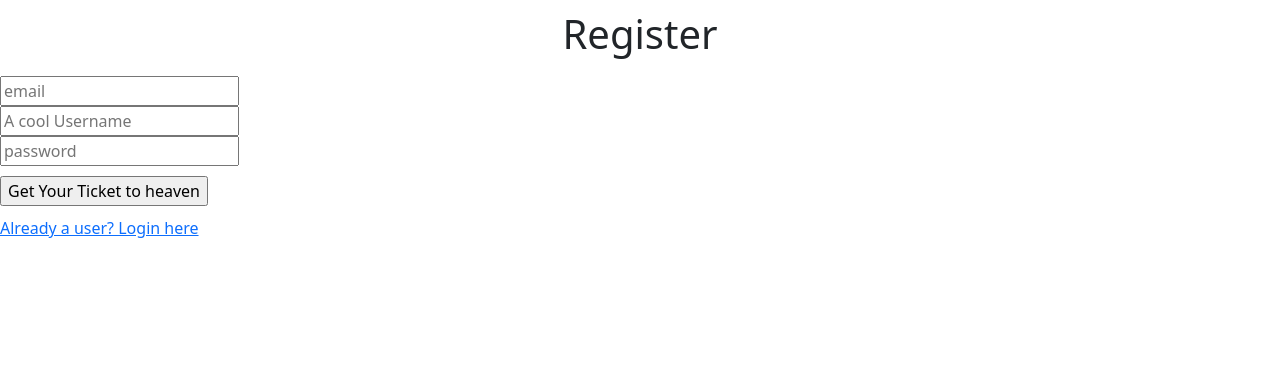
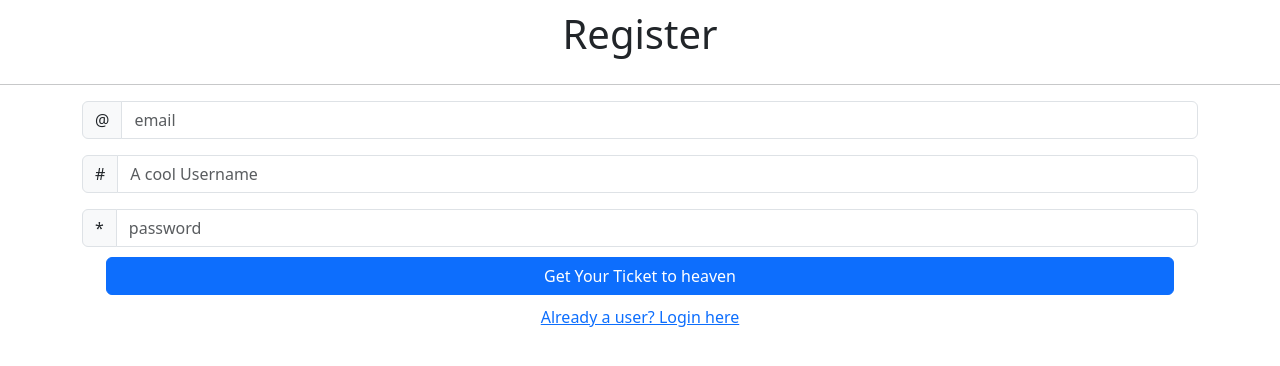
Before and after one commit to neelansh27/WhisperPost, a Flask app: page /sign-up in a window 1280 px wide. Shown: the top 366 px of the page. Run offline with Flask 3, Linux system fonts and the light colour scheme; some web fonts are replaced.

Commit message:
Styled Register page

```diff
--- a/app.py
+++ b/app.py
@@ -1,28 +1,31 @@
-from flask import Flask, redirect, render_template, request, url_for,session
+from flask import Flask, redirect, render_template, request, url_for, session
 from flask_sqlalchemy import SQLAlchemy
 from flask_bcrypt import Bcrypt, bcrypt
-from flask_login import LoginManager, current_user, login_required, login_user, logout_user , UserMixin
+from flask_login import LoginManager, current_user, login_required, login_user, logout_user, UserMixin
 import os
 
 from sqlalchemy.engine import url
 basedir = os.path.abspath(os.path.dirname(__file__))
 
 app = Flask(__name__)
-app.config['SQLALCHEMY_DATABASE_URI'] ='sqlite:///' + os.path.join(basedir, 'database.db')
+app.config['SQLALCHEMY_DATABASE_URI'] = 'sqlite:///' + \
+    os.path.join(basedir, 'database.db')
 app.secret_key = 'your_secret_key'
 # app.config['SQLALCHEMY_TRACK_MODIFICATIONS'] = False
 
 db = SQLAlchemy(app)
-bcrypt=Bcrypt(app)
-login_manager= LoginManager(app)
-login_manager.login_view='index' # reffering to login page
+bcrypt = Bcrypt(app)
+login_manager = LoginManager(app)
+login_manager.login_view = 'login'  # reffering to login page
+
 
 @login_manager.user_loader
 def load_user(user_id):
     return data.query.get(int(user_id))
 
-class data(db.Model,UserMixin):
-    id = db.Column(db.Integer, primary_key=True,autoincrement=True)
+
+class data(db.Model, UserMixin):
+    id = db.Column(db.Integer, primary_key=True, autoincrement=True)
     username = db.Column(db.String(80), unique=True, nullable=False)
     email = db.Column(db.String(120), unique=True, nullable=False)
     password = db.Column(db.String(80), nullable=False)
@@ -30,60 +33,66 @@ class data(db.Model,UserMixin):
     def __repr__(self):
         return f'Name:{self.username}'
 
-#FOLLOWING CODE CAN BE RUN ONCE TO CREATE THE DATABASE
+# FOLLOWING CODE CAN BE RUN ONCE TO CREATE THE DATABASE
 # if __name__ == "__main__":
 #     with app.app_context():
 #         db.create_all()
 
-@app.route('/') #redirecting root to a different page
+
+@app.route('/')  # redirecting root to a different page
 def re():
-    return redirect(url_for('index'))
+    return redirect(url_for('login'))
 
-@app.route('/index',methods=['GET','POST'])
-def index():
+
+@app.route('/login', methods=['GET', 'POST'])
+def login():
     if current_user.is_authenticated:
         return redirect(url_for('success'))
-    if request.method=='POST':
-        email=request.form.get("email")
-        password=request.form.get('password')
+    if request.method == 'POST':
+        email = request.form.get("email")
+        password = request.form.get('password')
         user = data.query.filter_by(email=email).first()
-        if not user: # checking if user exists of not
-            return render_template('index.html',error='User does not exists')
-        if bcrypt.check_password_hash(user.password,password):
+        if not user:  # checking if user exists of not
+            return render_template('login.html', error='User does not exists')
+        if bcrypt.check_password_hash(user.password, password):
             login_user(user)
             return redirect(url_for('success'))
         else:
-            return render_template('index.html',error='Incorrect password')
-    return render_template("index.html")
+            return render_template('login.html', error='Incorrect password')
+    return render_template("login.html")
 
-@app.route('/sign-up',methods=['GET','POST'])
+
+@app.route('/sign-up', methods=['GET', 'POST'])
 def signup():
-    if request.method=='POST':
-        email=request.form.get("email")
-        name=request.form.get("username")
-        password=request.form.get("password")
+    if request.method == 'POST':
+        email = request.form.get("email")
+        name = request.form.get("username")
+        password = request.form.get("password")
 
-        #validation
+        # validation
         existing_email = data.query.filter_by(email=email).first()
         existing_name = data.query.filter_by(username=name).first()
         if existing_email:
-            return render_template('signup.html',error='This email is already in use')
+            return render_template('signup.html', error='This email is already in use')
         if existing_name:
-            return render_template('signup.html',error='Username is already taken')
-        new_user=data(username=name,email=email,password=bcrypt.generate_password_hash(password))
+            return render_template('signup.html', error='Username is already taken')
+        new_user = data(username=name, email=email,
+                        password=bcrypt.generate_password_hash(password))
         db.session.add(new_user)
         db.session.commit()
-        return render_template("signup.html",msg="User registered successfully")
+        return render_template("signup.html", msg="User registered successfully")
 
     return render_template("signup.html")
+
 
 @app.route('/success')
 @login_required
 def success():
     return render_template('success.html', user=current_user)
 
+
 @app.route('/logout')
 @login_required
 def logout():
     logout_user()
-    return redirect(url_for('index'))
+    return redirect(url_for('login'))
--- a/static/style.css
+++ b/static/style.css
@@ -1,28 +1,21 @@
-body{
-    font-family: 'REM', sans-serif;
+body {
+  font-family: "REM", sans-serif;
   font-size: 1.3 rem;
   background: pink;
 }
-input[type='submit'] {
+input[type="submit"] {
   margin: 10px 0px;
 }
-h1{
+h1 {
   text-align: center;
   font-weight: 600;
   padding: 10px;
 }
-#Error{
-    color: red;
+
+.boxy {
+  max-width: 60vw;
 }
-#Success{
-    color: blue;
-}
-.boxy{
-    max-width: 60vw;
-    display: flexbox;
-}
-
-a{
+a {
   text-decoration: none;
   color: blueviolet;
 }
--- a/templates/signup.html
+++ b/templates/signup.html
@@ -1,24 +1,38 @@
 {% extends "base.html" %}
 {% block title %} Sign-Up  {% endblock %}
 {% block content %}
+
 <h1>Register</h1>
-{% if msg %}
-    <p id='Success'>{{ msg }}</p>
-{% endif %}
-{% if error %}
-    <p id='Error'>Error: {{ error }}</p>
-{% endif %}
+<hr>
 <form action='/sign-up' method="post">
-    <div>
-        <input placeholder="email" type="email" name='email' required autocomplete="off">
+    <div class="container">
+    {% if msg %}
+    <div class="alert alert-success " role="alert">
+        <b>{{ msg }}</b>
     </div>
-    <div>
-        <input type="text" placeholder='A cool Username' name='username' required autocomplete="off">
+    {% endif %}
+    {% if error %}
+    <div class="alert alert-danger " role='alert'>
+        <b>Invalid:</b> {{ error }}
     </div>
-    <div>
-        <input type="password" minlength=8 maxlength=12 name='password' placeholder="password" required autocomplete="off">
+    {% endif %}
+    <div class='input-group mb-3'>
+        <span class="input-group-text" id="basic-addon1">@</span>
+        <input placeholder="email" type="email" class='form-control' name='email' required autocomplete="off">
     </div>
-    <input type="submit" name="submission" value="Get Your Ticket to heaven" />
-    <div><a href="{{ url_for('index') }}">Already a user? Login here</a></div>
+    <div class='input-group mb-3'>
+        <span class="input-group-text" id="basic-addon1">#</span>
+        <input type="text" class='form-control' placeholder='A cool Username' name='username' required autocomplete="off">
+    </div>
+    <div class='input-group'>
+        <span class="input-group-text" id='basic-addon1'>*</span>
+        <input class='form-control' type="password" minlength=8 maxlength=12 name='password' placeholder="password" required autocomplete="off">
+    </div>
+    <div class="row mx-4">
+        <input class='btn btn-primary' type="submit" name="submission" value="Get Your Ticket to heaven" />
+       <div class="text-center"><a href="{{ url_for('login') }}">Already a user? Login here</a></div>
+    </div>
+
+</div>
 </form>
 {% endblock %}
```
Also changed, not shown: templates/base.html (+17 -6 lines), templates/login.html (renamed from templates/index.html, +5 -3 lines). Lines whose indentation alone changed are shown as unchanged.
